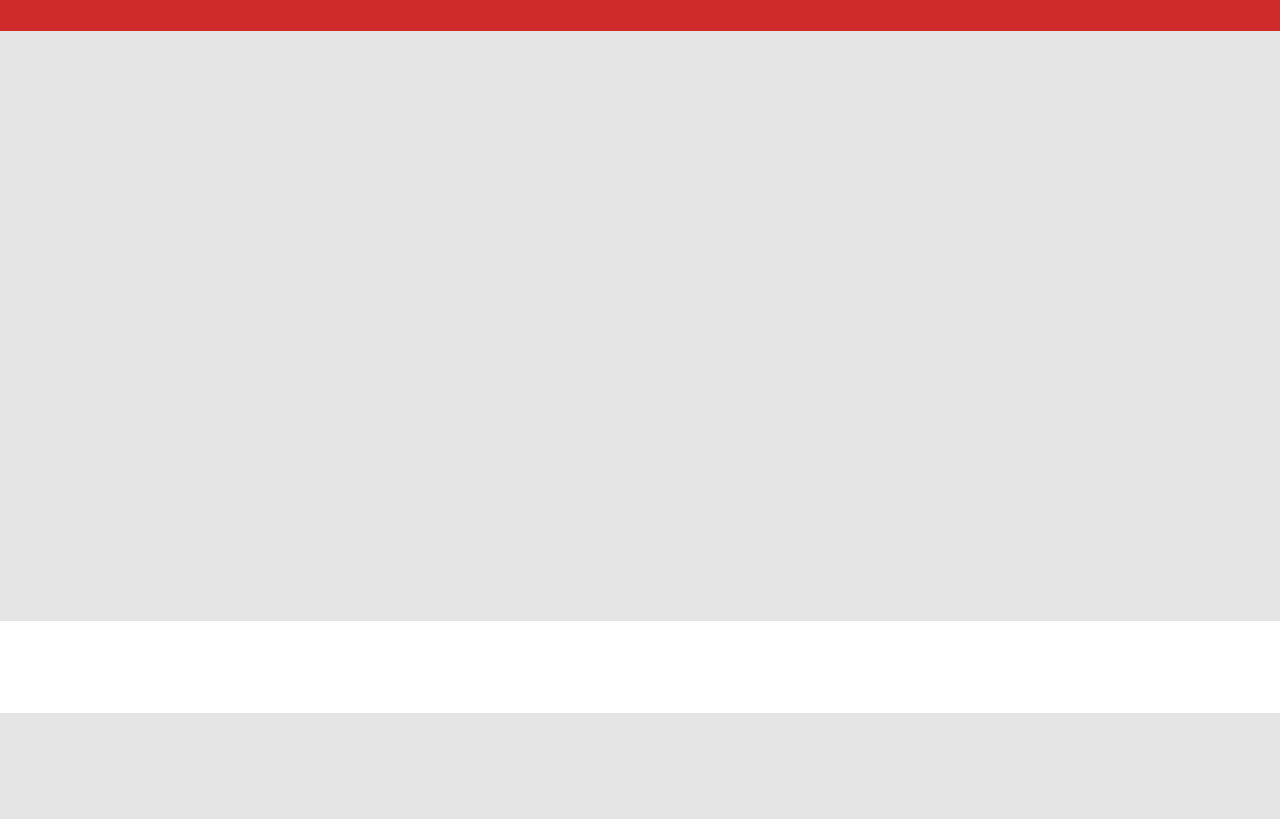
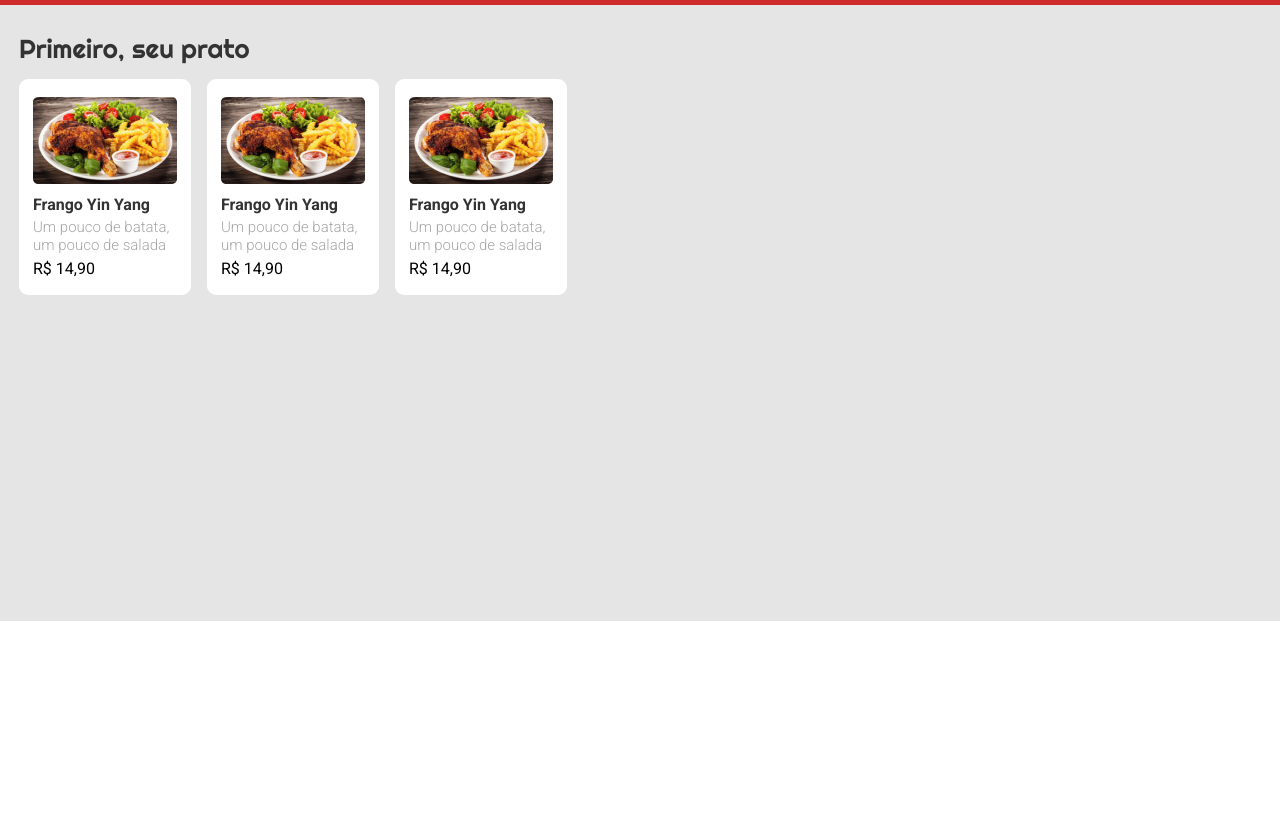
Before and after one commit to joseluizduarte/projeto3-driveneats, a plain HTML site: page index.html in a window 1280 px wide. Shown: the part 87-906 px from the top of the page. After the commit the page ends 800 px from the top, so only its background shows below. Drawn offline with Linux system fonts and the light colour scheme.

Commit message:
Construção da seção dos pratos

```diff
--- a/assets/stylesheets/style.css
+++ b/assets/stylesheets/style.css
@@ -1,5 +1,5 @@
 * {
-    box-sizing: content-box;
+    box-sizing: border-box;
 }
 
 header {
@@ -22,7 +22,6 @@ header h1 {
     color: #FFFFFF;
     font-size: 44px;
     font-weight: 400;
-    line-height: 55px;
     font-family: 'Righteous', cursive;
 }
 
@@ -30,15 +29,74 @@ header p {
     color: #FFFFFF;
     font-size: 18px;
     font-weight: 400;
-    line-height: 21px;
     font-family: 'Roboto', sans-serif;
 }
 
 main {
     height: 100vh;
     background-color: #E5E5E5;
-    padding-top: 92px;
+    padding-top: calc(92px + 31px);
     padding-bottom: 92px;
+}
+
+.row {
+    margin-left: 19px;
+}
+
+.row__title {
+    color: #333333;
+    font-size: 26px;
+    font-weight: 400;
+    font-family: 'Righteous', cursive;
+}
+
+.row__slide {
+    display: flex;
+    overflow-x: scroll;
+}
+
+.card {
+    margin-top: 17px;
+    margin-right: 16px;
+    height: 216px;
+    width: 172px;
+    background-color: #FFFFFF;
+    border-radius: 9px;
+    padding: 18px 14px 13px 14px;
+}
+
+.card__image {
+    height: 87px;
+    width: 144px;
+}
+
+.card__title {
+    margin-top: 8px;
+    color: #333333;
+    font-size: 16px;
+    font-weight: 700;
+    line-height: 19px;
+    font-family: 'Roboto', sans-serif;
+}
+
+.card__text {
+    margin-top: 4px;
+    width: 144px;
+    color: #A6A6A6;
+    font-size: 15px;
+    font-weight: 300;
+    line-height: 18px;
+    font-family: 'Roboto', sans-serif;
+}
+
+.card__price {
+    margin-top: 5px;
+    width: 144px;
+    color: #000000;
+    font-size: 16px;
+    font-weight: 400;
+    line-height: 19px;
+    font-family: 'Roboto', sans-serif;
 }
 
 footer {
--- a/index.html
+++ b/index.html
@@ -20,7 +20,29 @@
             <p>Sua comida em 6 minutos</p>
         </header>
         <main>
-
+            <section class="row">
+                <h2 class="row__title">Primeiro, seu prato</h2>
+                <div class="row__slide">
+                    <div class="card">
+                        <img src="assets/images/frango_yin_yang.png" class="card__image" />
+                        <p class="card__title">Frango Yin Yang</p>
+                        <p class="card__text">Um pouco de batata, um pouco de salada</p>
+                        <p class="card__price">R$ 14,90</p>
+                    </div>
+                    <div class="card">
+                        <img src="assets/images/frango_yin_yang.png" class="card__image" />
+                        <p class="card__title">Frango Yin Yang</p>
+                        <p class="card__text">Um pouco de batata, um pouco de salada</p>
+                        <p class="card__price">R$ 14,90</p>
+                    </div>
+                    <div class="card">
+                        <img src="assets/images/frango_yin_yang.png" class="card__image" />
+                        <p class="card__title">Frango Yin Yang</p>
+                        <p class="card__text">Um pouco de batata, um pouco de salada</p>
+                        <p class="card__price">R$ 14,90</p>
+                    </div>
+                </div>
+            </section>
         </main>
         <footer>
 
```
Also changed, not shown: assets/images/frango_yin_yang.png (added).
